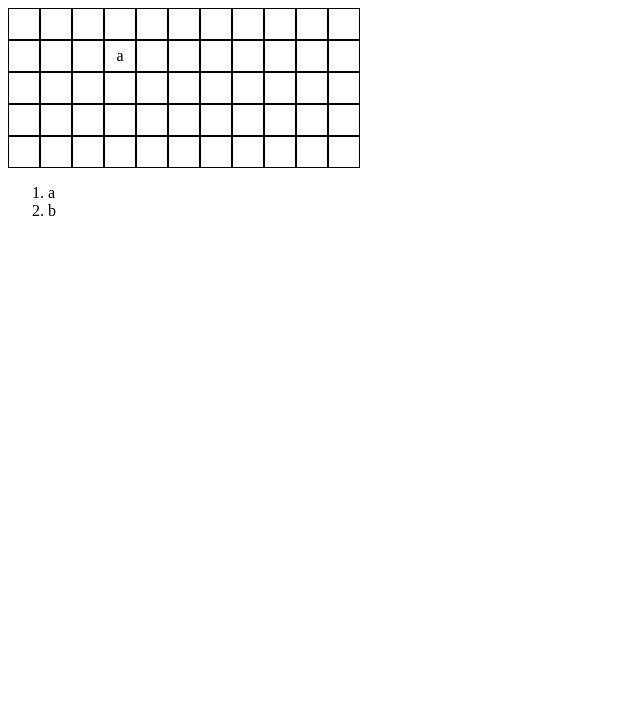
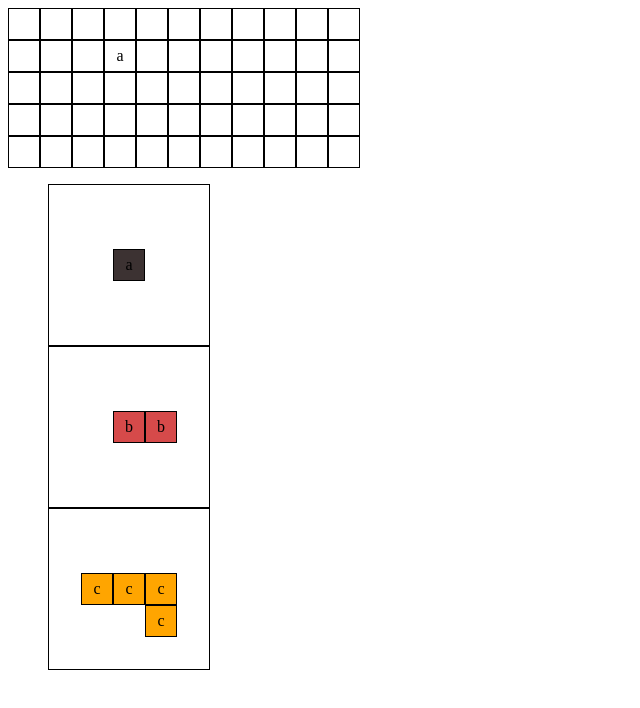
Before and after one commit to ufjf-gamelab/kanoodle-vanilla-inova, a plain HTML site: page index.html in a window 1280 px wide. Shown: the whole page, without its empty margins (0-640 px from the left). Drawn offline with Linux system fonts and the light colour scheme.

Commit message:
Faz listagem de peças

```diff
--- a/main.js
+++ b/main.js
@@ -23,25 +23,49 @@ const pecas = {
   b: {
     disponivel: true,
     tipo: "b",
-    formato: [[0, 0],[0, 1]],
+    formato: [
+      [0, 0],
+      [0, 1],
+    ],
   },
+  c: {
+    disponivel: true,
+    tipo: "c",
+    formato: [
+      [0, 0],
+      [0, 1],
+      [0, -1],
+      [1, 1],
+    ],
+  }
 };
 
 document.body.appendChild(imprimePecas(pecas));
 
 function imprimePecas(listaPecas) {
   const pecas = document.createElement("ol");
-  pecas.classList.add("pecas")
-  for(let chave in listaPecas){
-    console.log(chave);
-    const peca = document.createElement("li");
-    peca.classList.add("peca");
-    peca.textContent = listaPecas[chave].tipo;
-    pecas.appendChild(peca);
+  pecas.classList.add("pecas");
+  for (let chave in listaPecas) {
+    pecas.appendChild(imprimePeca(listaPecas[chave]));
+  }
+  return pecas;
+}
+
+function imprimePeca(peca) {
+  const item = document.createElement("li");
+  item.classList.add("peca");
+
+  for (let celula = 0; celula < peca.formato.length; celula++) {
+    const div = document.createElement("div");
+    div.classList.add("celula");
+    div.classList.add(peca.tipo);
+    div.textContent = peca.tipo;
+    item.appendChild(div);
+    div.style.gridColumn = 3 + peca.formato[celula][1];
+    div.style.gridRow = 3 + peca.formato[celula][0];
   }
 
-
-  return pecas;
+  return item;
 }
 
 function imprimeTabuleiro(tabuleiro) {
--- a/styles.css
+++ b/styles.css
@@ -11,4 +11,26 @@
     box-sizing: border-box;
     place-items: center;
     display: grid;
+
 }
+
+.peca {
+    border: 1px solid black;
+    display: grid;
+    width: 10em;
+    height: 10em;
+    grid-template-columns: repeat(5, 2em);
+    grid-template-rows: repeat(5, 2em);
+}
+
+.a {
+    background-color: rgb(60, 50, 50);
+}
+
+.b {
+    background-color: rgb(214, 74, 74);
+}
+
+.c {
+    background-color: rgb(255, 165, 0);
+}
```
Also changed, not shown: 1 other file.
